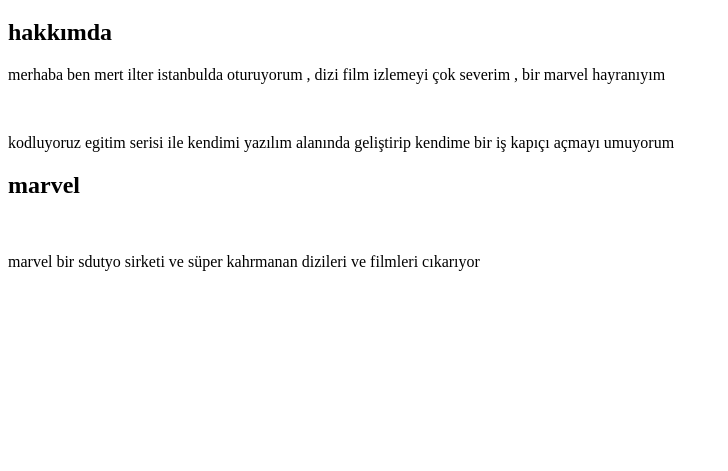
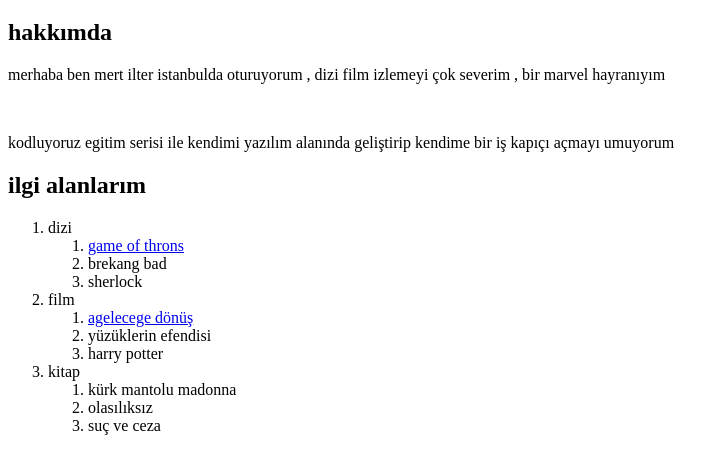
Before and after one commit to Mertilter/PROJE-1, a plain HTML site: page HTML/index.html in a window 1280 px wide. Shown: the part 61-532 px from the top of the page, without its empty margins (0-728 px from the left). Drawn offline with Linux system fonts and the light colour scheme.

Commit message:
link eklendı

```diff
--- a/HTML/index.html
+++ b/HTML/index.html
@@ -7,17 +7,42 @@
     <title>Document</title>
 </head>
 <body>
+    <div>
     <h1>Mert ilter</h1>
-
 
     <h2>hakkımda</h2>
     <p>merhaba ben mert ilter istanbulda oturuyorum , dizi film izlemeyi çok severim , bir marvel hayranıyım</p>
     <br>
     <p>kodluyoruz egitim serisi ile kendimi yazılım alanında geliştirip kendime bir iş kapıçı açmayı umuyorum </p>
+    <h2>ilgi alanlarım</h2>
 
-    <h2>marvel </h2>
-    <br>
-    <p> marvel bir sdutyo sirketi ve süper kahrmanan dizileri ve filmleri cıkarıyor</p>
+    <ol>
+        <li>dizi
+        <ol>
+            <li> <a href="https://www.imdb.com/title/tt0944947/">game of throns</a></li>
+            <li>brekang bad</li>
+            <li>sherlock</li>
+        </ol>
+        </li>
+        <li>film
+            <ol>
+            <li> <a href="https://www.imdb.com/title/tt0088763/"> agelecege dönüş</a></li>
+            <li>yüzüklerin efendisi</li>
+            <li>harry potter</li>
+            </ol>
+        </li>
+        <li>
+        kitap
+        <ol>
+            <li>kürk mantolu madonna</li>
+            <li>olasılıksız</li>
+            <li>suç ve ceza</li>
+        </ol>
 
+        </li>
+
+    </ol>
+
+</div>
 </body>
 </html>
```
